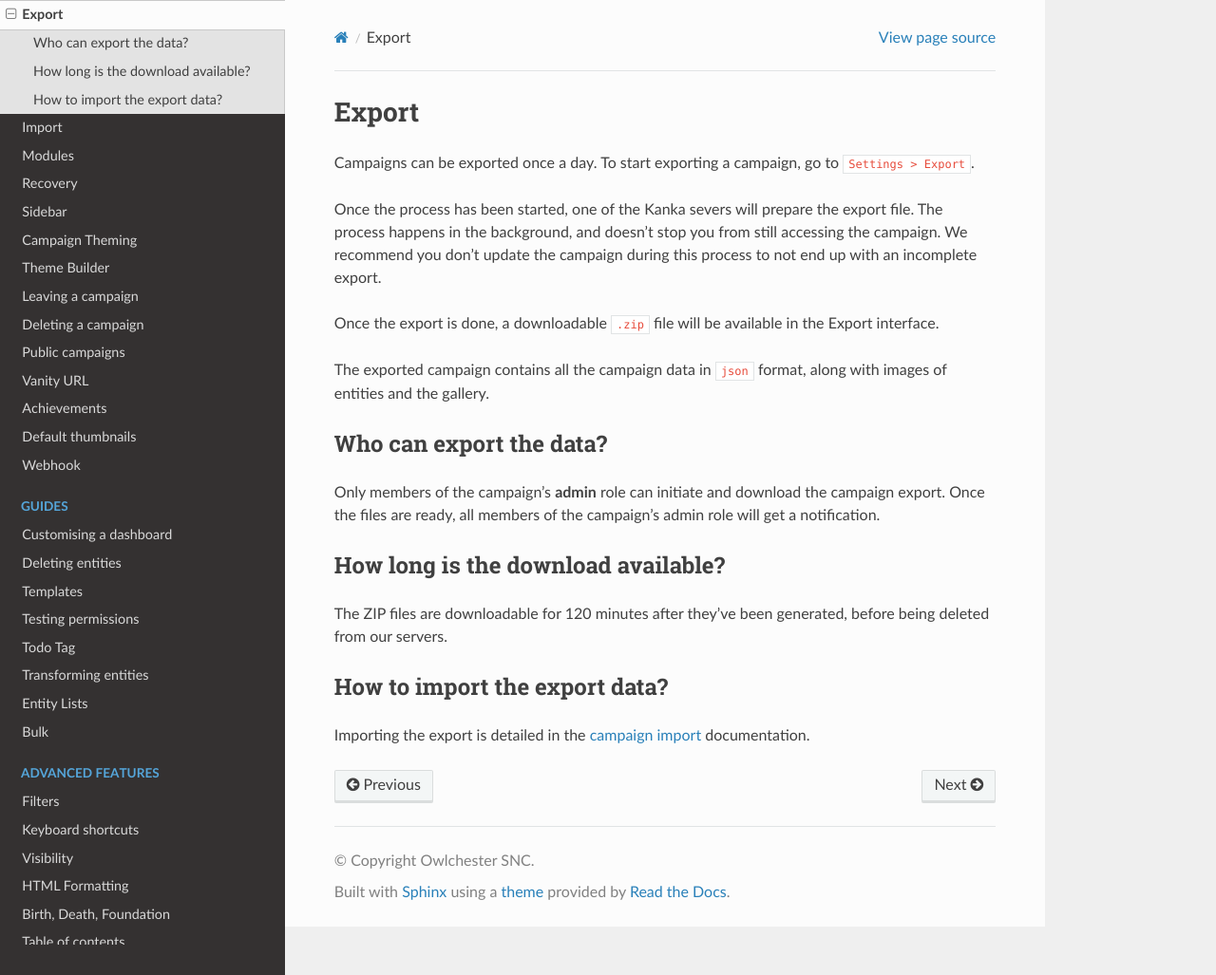
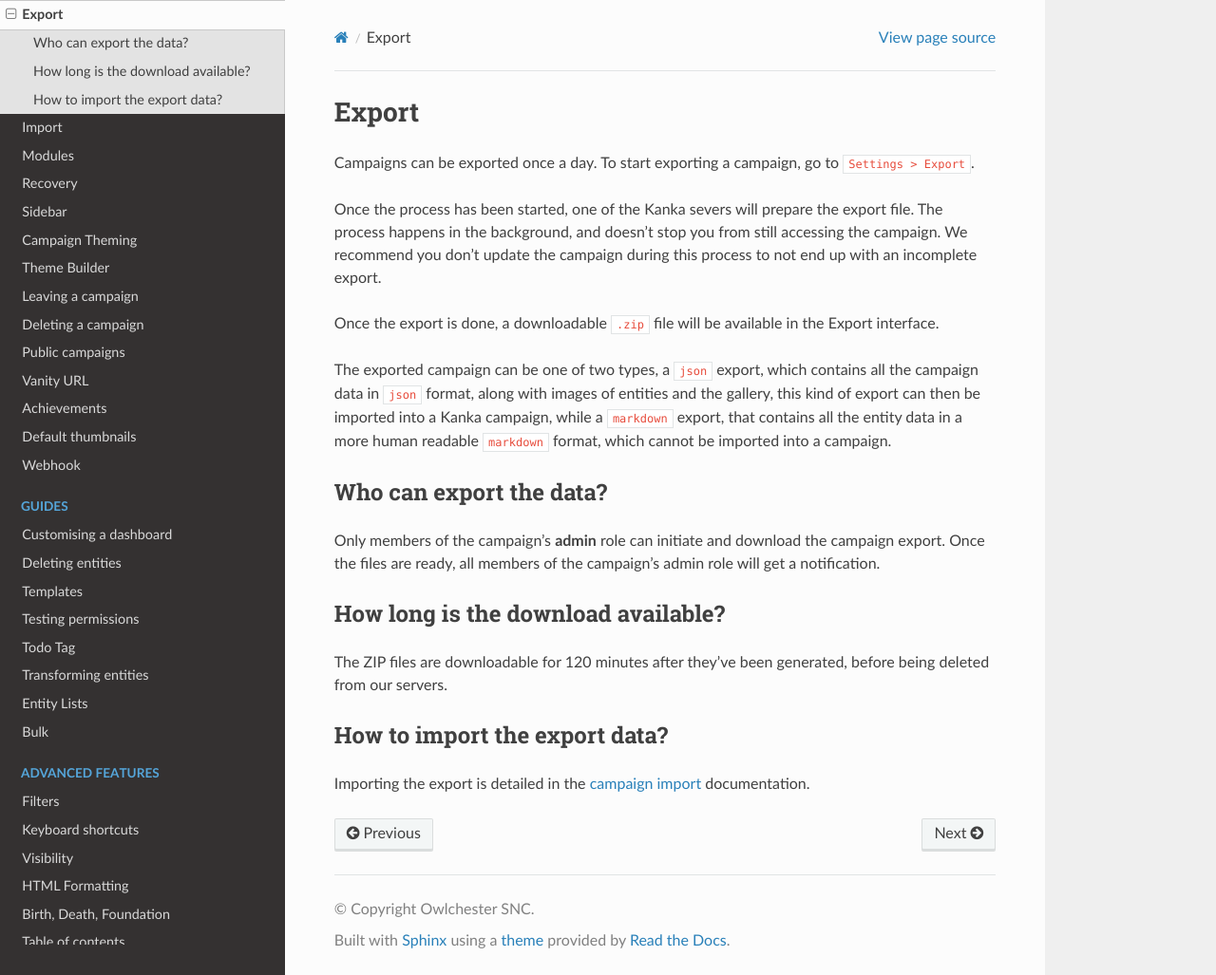
Before and after one commit to owlchester/kanka-docs, a Sphinx documentation site: the page built from docs/features/campaigns/export.md, in a window 1280 px wide and 1027 px high. Shown: the whole window at 95% size. Built offline with Sphinx 7.4.7 and the Read the Docs theme 3.1.0, drawn with Linux system fonts in a browser that asks for light colours; pages that are not in the unit, such as notebooks, are missing from menus.

Commit message:
Update export.md

```diff
--- a/docs/features/campaigns/export.md
+++ b/docs/features/campaigns/export.md
@@ -6,7 +6,7 @@ Once the process has been started, one of the Kanka severs will prepare the expo
 
 Once the export is done, a downloadable `.zip` file will be available in the Export interface.
 
-The exported campaign contains all the campaign data in `json` format, along with images of entities and the gallery.
+The exported campaign can be one of two types, a `json` export, which contains all the campaign data in `json` format, along with images of entities and the gallery, this kind of export can then be imported into a Kanka campaign, while a `markdown` export, that contains all the entity data in a more human readable `markdown` format, which cannot be imported into a campaign.
 
 ## Who can export the data?
 
```
